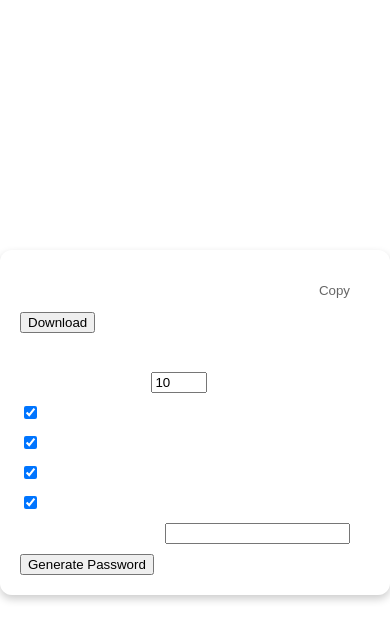
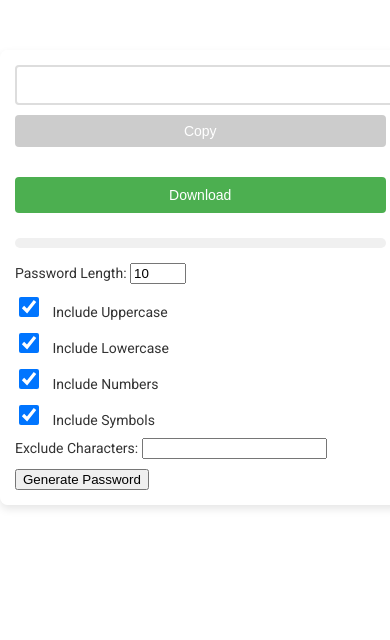
Before and after one commit to Abhishek360xxx/randompassword.io, a plain HTML site: page index.html in a window 390 px wide. Drawn offline with Linux system fonts and the light colour scheme; no server answers.

Commit message:
Update styles.css

```diff
--- a/styles.css
+++ b/styles.css
@@ -1,51 +1,53 @@
+/* Body Styling with Background Image */
 body {
    font-family: 'Roboto', sans-serif;
    margin: 0;
    padding: 0;
    min-height: 100vh;
-   display: flex;
-   justify-content: center;
-   align-items: center;
-   background-size: cover;
+   background-size: cover; /* Ensure background image covers the full viewport */
    background-repeat: no-repeat;
    background-position: center;
+   transition: background-color 0.3s ease; /* Smooth transition for background color changes */
 }
 
+/* Container Styling */
 .container {
    width: 90%;
-   max-width: 500px; /* Limit the width for better readability */
-   background-color: rgba(255, 255, 255, 0.2); /* Transparent background */
+   max-width: 600px; /* Max width for larger screens */
+   margin: 50px auto;
+   background-color: rgba(255, 255, 255, 0.5); /* Semi-transparent white background */
    padding: 20px;
-   border-radius: 12px;
-   box-shadow: 0 4px 8px rgba(0, 0, 0, 0.2); /* Soft shadow */
-   backdrop-filter: blur(10px); /* Glassmorphism effect */
-   color: #fff; /* Light text color for better visibility */
+   border-radius: 8px;
+   box-shadow: 0 4px 8px rgba(0, 0, 0, 0.1);
 }
 
+/* Input Section with Transparent Password Box */
 .input {
    display: flex;
    align-items: center;
+   margin-bottom: 10px;
 }
 
 .input input {
    flex: 1;
    padding: 10px;
    margin-right: 10px;
-   border: 2px solid rgba(255, 255, 255, 0.5); /* Semi-transparent border */
+   border: 2px solid #ddd;
    border-radius: 4px;
    font-size: 16px;
-   background-color: rgba(255, 255, 255, 0.1); /* Transparent background */
-   color: #fff; /* White text */
-   outline: none;
+   background-color: rgba(255, 255, 255, 0.2); /* More transparent background */
+   color: #0e0101; /* Light text color */
+   box-shadow: none; /* Remove any default box-shadow */
 }
 
-.input input::placeholder {
-   color: rgba(255, 255, 255, 0.7); /* Semi-transparent placeholder */
+.input input:focus {
+   outline: none; /* Remove the focus outline */
+   border-color: #f50057; /* Add a focus border color */
 }
 
 .input button {
    padding: 10px 20px;
-   background-color: rgba(255, 0, 87, 0.8); /* Semi-transparent pink */
+   background-color: #f50057; /* Pink color */
    color: #fff;
    border: none;
    border-radius: 4px;
@@ -54,27 +56,129 @@ body {
 }
 
 .input button:hover {
-   background-color: rgba(197, 17, 98, 0.9); /* Darker pink on hover */
+   background-color: #c51162; /* Darker pink color on hover */
 }
 
+.input button:disabled {
+   background-color: #ccc;
+   cursor: not-allowed;
+}
+
+/* Download Button Styling */
+#downloadButton {
+   padding: 10px 20px;
+   background-color: #4CAF50; /* Green background for download */
+   color: white;
+   border: none;
+   border-radius: 4px;
+   cursor: pointer;
+   transition: background-color 0.3s ease;
+   margin-top: 10px;
+   width: 100%; /* Full width button under the input */
+}
+
+#downloadButton:hover {
+   background-color: #45a049;
+}
+
+#downloadButton:disabled {
+   background-color: #ccc;
+   cursor: not-allowed;
+}
+
+/* Options Section */
 .option {
    margin-top: 20px;
 }
 
 .text {
    margin-bottom: 10px;
+   color: #333; /* Dark gray color for labels */
 }
 
 .text input[type="checkbox"] {
    margin-right: 10px;
 }
 
-.text label {
-   color: #fff; /* Light text for visibility */
+/* Responsive Design for Smaller Screens */
+@media screen and (max-width: 768px) {
+   .container {
+       width: 95%;
+       padding: 15px;
+   }
+
+   .input input,
+   .input button,
+   #downloadButton {
+       font-size: 14px;
+   }
+
+   .text {
+       font-size: 14px;
+   }
+
+   .input button {
+       padding: 8px 16px;
+   }
 }
 
-button[disabled] {
-   cursor: not-allowed;
-   background-color: rgba(255, 255, 255, 0.5); /* Semi-transparent disabled state */
-   color: #666;
+/* Responsive Design for Very Small Screens (Mobile) */
+@media screen and (max-width: 480px) {
+   .input {
+       flex-direction: column;
+       align-items: stretch;
+   }
+
+   .input input,
+   .input button,
+   #downloadButton {
+       width: 100%;
+       margin-bottom: 10px;
+   }
+
+   .option {
+       margin-top: 15px;
+   }
+
+   .text input[type="checkbox"] {
+       width: 20px;
+       height: 20px;
+   }
 }
+
+/* Password Strength Meter Styling */
+.strength {
+    margin-top: 15px;
+    width: 100%;
+    height: 10px;
+    background-color: #f0f0f0;
+    border-radius: 5px;
+    overflow: hidden;
+}
+
+.strength-bar {
+    height: 100%;
+    width: 0; /* Default width for strength bar */
+    background-color: #e0e0e0; /* Default light gray color */
+    transition: width 0.3s ease; /* Smooth transition for bar width */
+}
+
+#strengthMessage {
+    margin-top: 5px;
+    font-size: 14px;
+    font-weight: bold;
+    text-align: center;
+    color: #333;
+}
+
+#strengthMessage.weak {
+    color: red;
+}
+
+#strengthMessage.medium {
+    color: orange;
+}
+
+#strengthMessage.strong {
+    color: green;
+}
```
